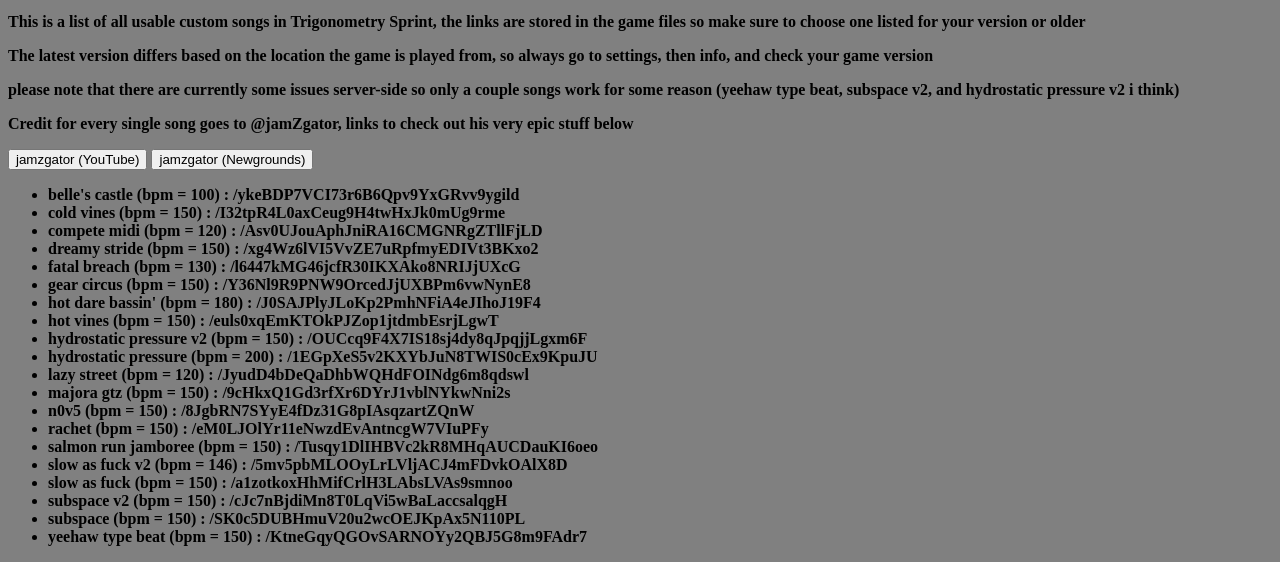
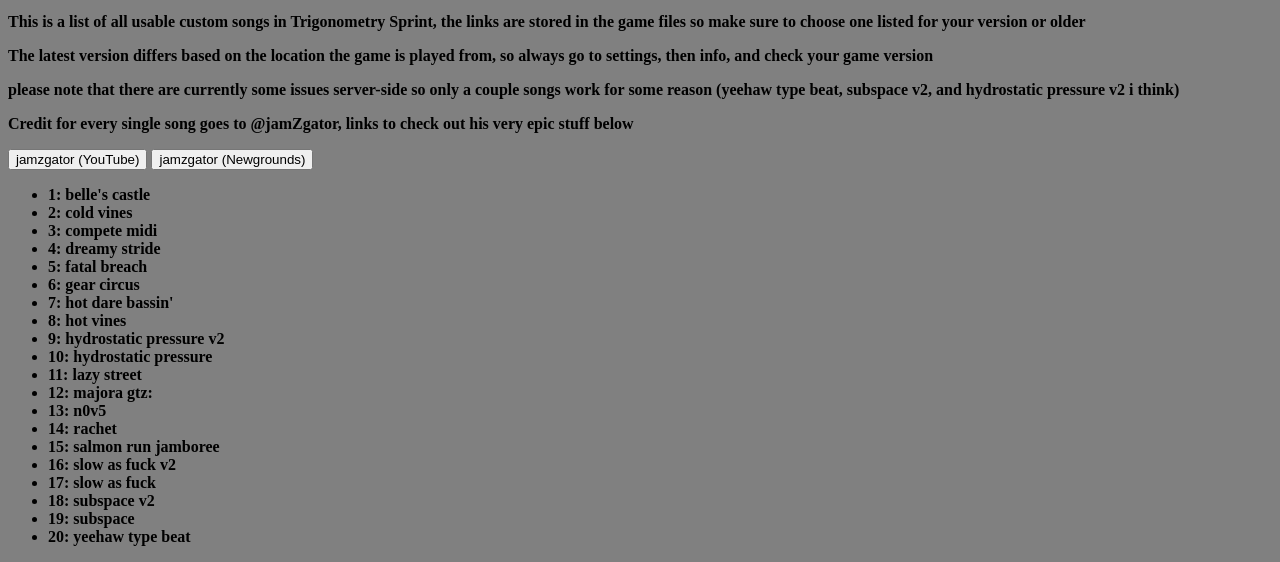
Before and after one commit to therealfloridaman420/TheOofioSoftwareOfficialWebsite, a plain HTML site: page tsprint/other/audio/customsonglist.html in a window 1280 px wide. Shown: the part 265-827 px from the top of the page. Drawn offline with Linux system fonts and the light colour scheme.

Commit message:
Update customsonglist.html

```diff
--- a/tsprint/other/audio/customsonglist.html
+++ b/tsprint/other/audio/customsonglist.html
@@ -17,26 +17,26 @@
 <a href='https://www.youtube.com/@jamzgatorbutyt6675'><button>jamzgator (YouTube)</button></a> <a href='https://jamzgator.newgrounds.com'><button>jamzgator (Newgrounds)</button></a></p>
 
 <ul>
-<li>belle's castle (bpm = 100) : /ykeBDP7VCI73r6B6Qpv9YxGRvv9ygild </li>
-<li>cold vines (bpm = 150) : /I32tpR4L0axCeug9H4twHxJk0mUg9rme </li>
-<li>compete midi (bpm = 120) : /Asv0UJouAphJniRA16CMGNRgZTllFjLD</li>
-<li>dreamy stride (bpm = 150) : /xg4Wz6lVI5VvZE7uRpfmyEDIVt3BKxo2</li>
-<li>fatal breach (bpm = 130) : /l6447kMG46jcfR30IKXAko8NRIJjUXcG</li>
-<li>gear circus (bpm = 150) : /Y36Nl9R9PNW9OrcedJjUXBPm6vwNynE8</li>
-<li>hot dare bassin' (bpm = 180) : /J0SAJPlyJLoKp2PmhNFiA4eJIhoJ19F4</li>
-<li>hot vines (bpm = 150) : /euls0xqEmKTOkPJZop1jtdmbEsrjLgwT</li>
-<li>hydrostatic pressure v2 (bpm = 150) : /OUCcq9F4X7IS18sj4dy8qJpqjjLgxm6F</li>
-<li>hydrostatic pressure (bpm = 200) : /1EGpXeS5v2KXYbJuN8TWIS0cEx9KpuJU</li>
-<li>lazy street (bpm = 120) : /JyudD4bDeQaDhbWQHdFOINdg6m8qdswl</li>
-<li>majora gtz (bpm = 150) : /9cHkxQ1Gd3rfXr6DYrJ1vblNYkwNni2s</li>
-<li>n0v5 (bpm = 150) : /8JgbRN7SYyE4fDz31G8pIAsqzartZQnW</li>
-<li>rachet (bpm = 150) : /eM0LJOlYr11eNwzdEvAntncgW7VIuPFy</li>
-<li>salmon run jamboree (bpm = 150) : /Tusqy1DlIHBVc2kR8MHqAUCDauKI6oeo</li>
-<li>slow as fuck v2 (bpm = 146) : /5mv5pbMLOOyLrLVljACJ4mFDvkOAlX8D</li>
-<li>slow as fuck (bpm = 150) : /a1zotkoxHhMifCrlH3LAbsLVAs9smnoo</li>
-<li>subspace v2 (bpm = 150) : /cJc7nBjdiMn8T0LqVi5wBaLaccsalqgH</li>
-<li>subspace (bpm = 150) : /SK0c5DUBHmuV20u2wcOEJKpAx5N110PL</li>
-<li>yeehaw type beat (bpm = 150) : /KtneGqyQGOvSARNOYy2QBJ5G8m9FAdr7</li>
+<li>1: belle's castle</li>
+<li>2: cold vines</li>
+<li>3: compete midi</li>
+<li>4: dreamy stride</li>
+<li>5: fatal breach</li>
+<li>6: gear circus</li>
+<li>7: hot dare bassin'</li>
+<li>8: hot vines</li>
+<li>9: hydrostatic pressure v2</li>
+<li>10: hydrostatic pressure</li>
+<li>11: lazy street</li>
+<li>12: majora gtz:</li>
+<li>13: n0v5</li>
+<li>14: rachet</li>
+<li>15: salmon run jamboree</li>
+<li>16: slow as fuck v2</li>
+<li>17: slow as fuck</li>
+<li>18: subspace v2</li>
+<li>19: subspace</li>
+<li>20: yeehaw type beat</li>
 </ul>
 
   </body>
```
